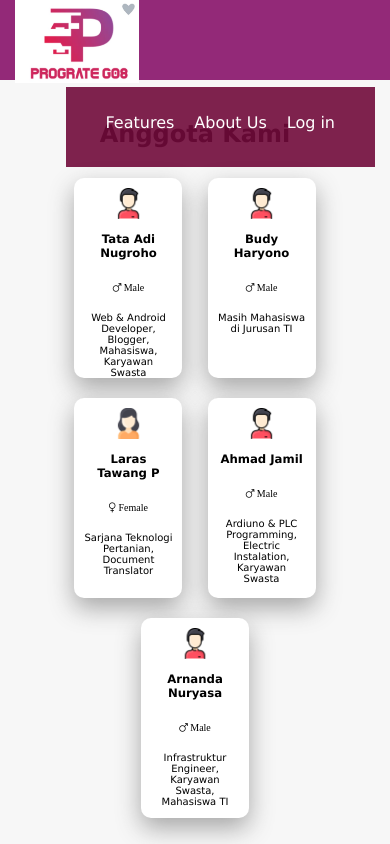
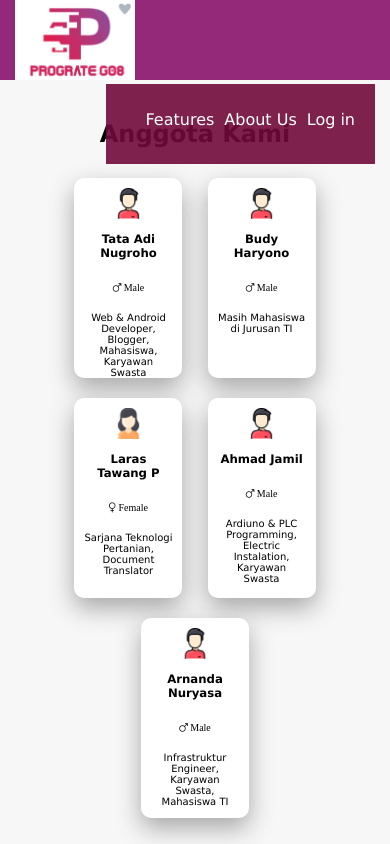
Before and after one commit to TataAdiN/progate-g08, a plain HTML site: page index.html in a window 390 px wide. Shown: the top 844 px of the page. Drawn offline with Linux system fonts and the light colour scheme.

Commit message:
fix responsive header

```diff
--- a/css/stylesheet.css
+++ b/css/stylesheet.css
@@ -167,7 +167,7 @@ header {
 }
 
 .logo {
-    width: 124px;
+    width: 120px;
     margin-top: 0px;
 }
 
@@ -177,7 +177,7 @@ header {
 
 .header-right {
     float: right;
-    padding-right: 20px;
+    padding-right: 10px;
     color: rgb(230, 204, 230);
     background-color: rgba(112, 11, 58, 0.9);
     transition: all 0.5s;
@@ -188,7 +188,7 @@ header {
     display:block;
     float: left;
     height: 100%;
-    margin-right: 20px;
+    margin-right: 10px;
     line-height: 40px;
 }
 
```
